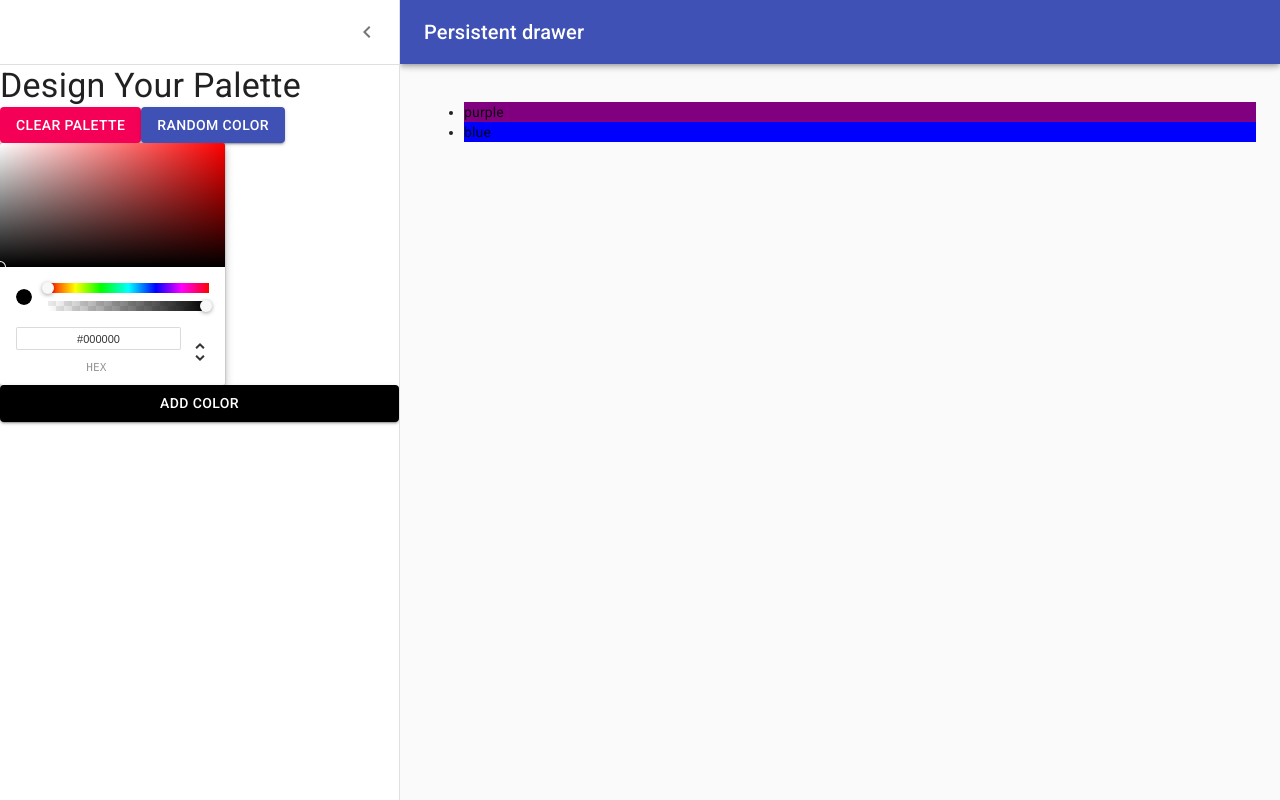
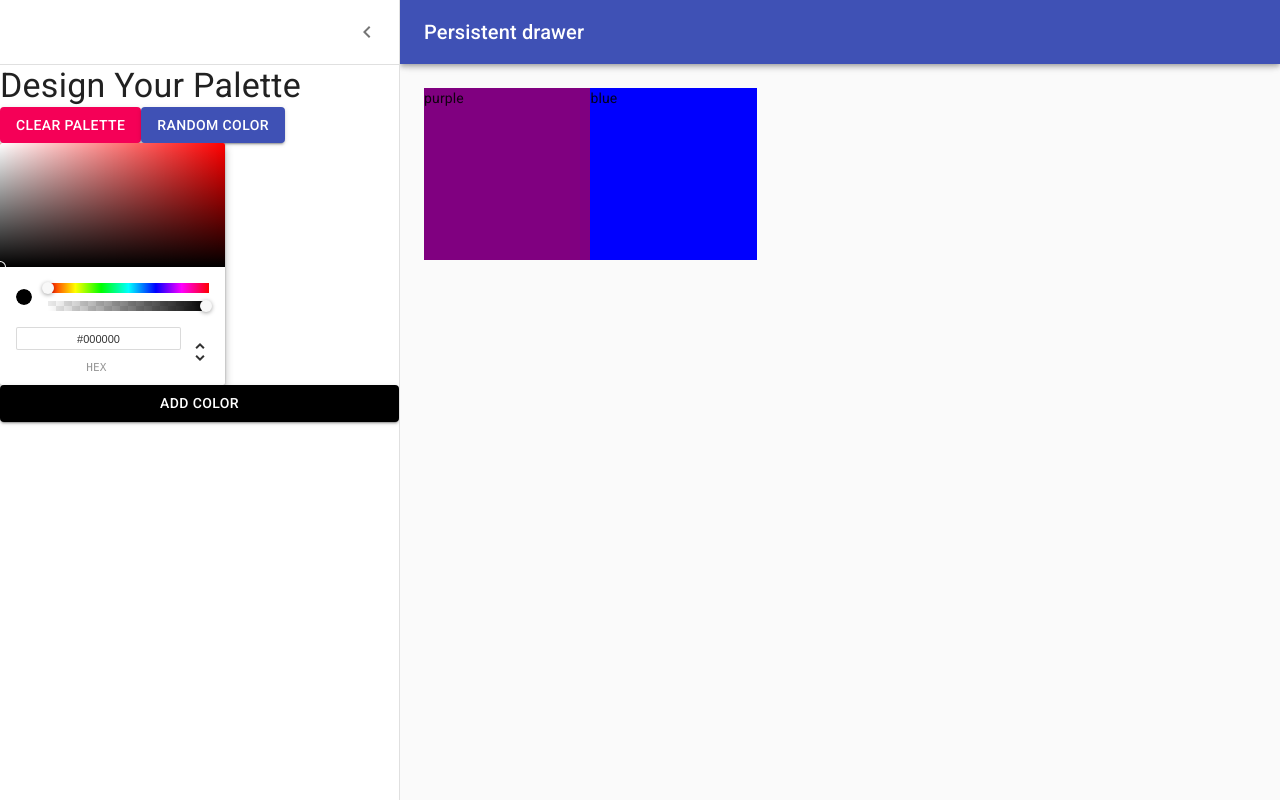
Before and after one commit to JeremyCrichton/color-palette, a React (Create React App) app: page /palette/new in a window 1280 px wide. Built offline with nearby package versions, Linux system fonts and the light colour scheme.

Commit message:
add DraggableColorBox

```diff
--- /dev/null
+++ b/src/DraggableColorBox.js
@@ -0,0 +1,14 @@
+import React from 'react';
+import useStyles from './styles/DraggableColorBoxStyles';
+
+const DraggableColorBox = ({ color }) => {
+  const classes = useStyles();
+
+  return (
+    <div className={classes.root} style={{ backgroundColor: color }}>
+      {color}
+    </div>
+  );
+};
+
+export default DraggableColorBox;
--- a/src/NewPaletteForm.js
+++ b/src/NewPaletteForm.js
@@ -13,7 +13,10 @@ import ChevronLeftIcon from '@material-ui/icons/ChevronLeft';
 import { ChromePicker } from 'react-color';
 import { Button } from '@material-ui/core';
 
+import DraggableColorBox from './DraggableColorBox';
+
 const drawerWidth = 400;
+const appBarHeight = '64px';
 
 const useStyles = makeStyles(theme => ({
   root: {
@@ -60,7 +63,8 @@ const useStyles = makeStyles(theme => ({
       easing: theme.transitions.easing.sharp,
       duration: theme.transitions.duration.leavingScreen
     }),
-    marginLeft: -drawerWidth
+    marginLeft: -drawerWidth,
+    height: `calc(100vh - ${appBarHeight})`
   },
   contentShift: {
     transition: theme.transitions.create('margin', {
@@ -166,13 +170,10 @@ const NewPaletteForm = () => {
         })}
       >
         <div className={classes.drawerHeader} />
-        <ul>
-          {colors.map(color => (
-            <li key={color} style={{ backgroundColor: color }}>
-              {color}
-            </li>
-          ))}
-        </ul>
+
+        {colors.map(color => (
+          <DraggableColorBox key={color} color={color} />
+        ))}
       </main>
     </div>
   );
--- /dev/null
+++ b/src/styles/DraggableColorBoxStyles.js
@@ -0,0 +1,11 @@
+import { makeStyles } from '@material-ui/core/styles';
+
+export default makeStyles({
+  root: {
+    width: '20%',
+    height: '25%',
+    display: 'inline-block',
+    position: 'relative',
+    marginBottom: '-3.5px'
+  }
+});
```
